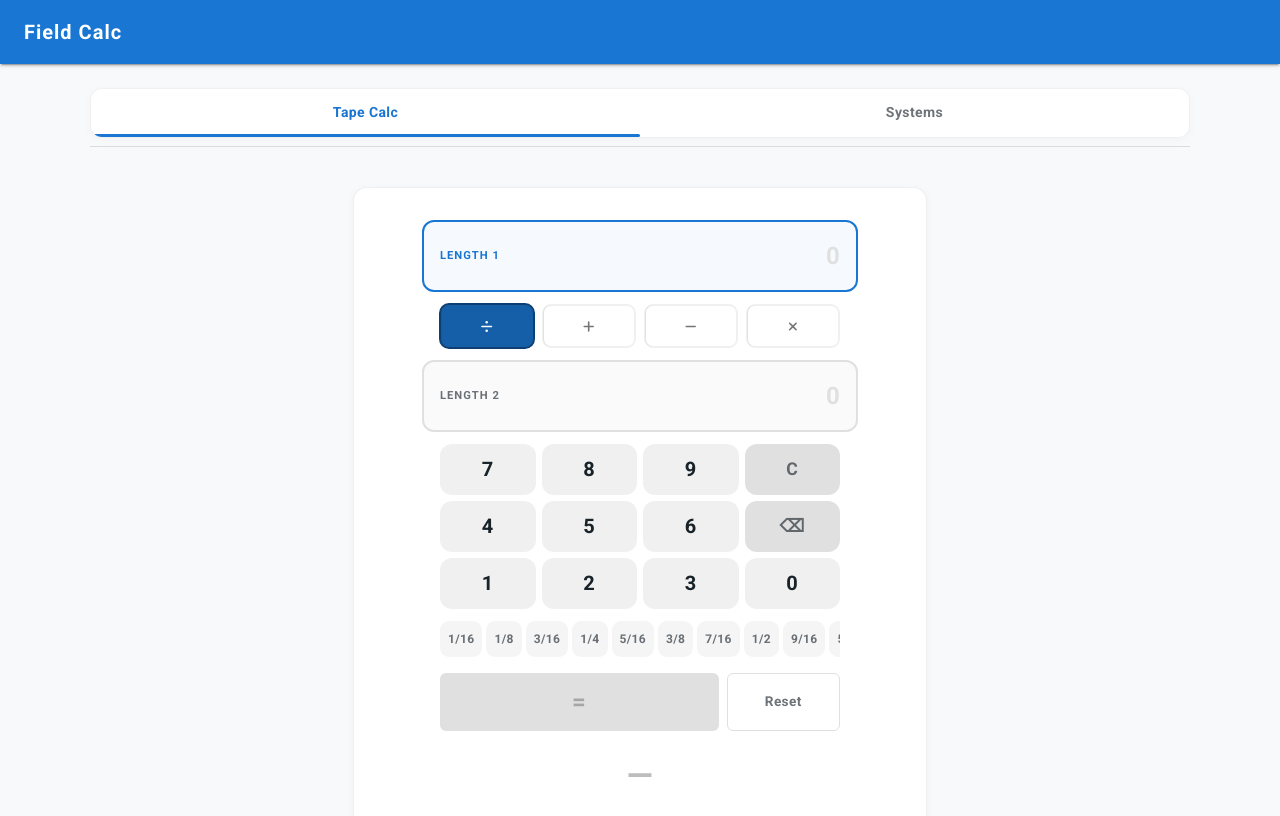
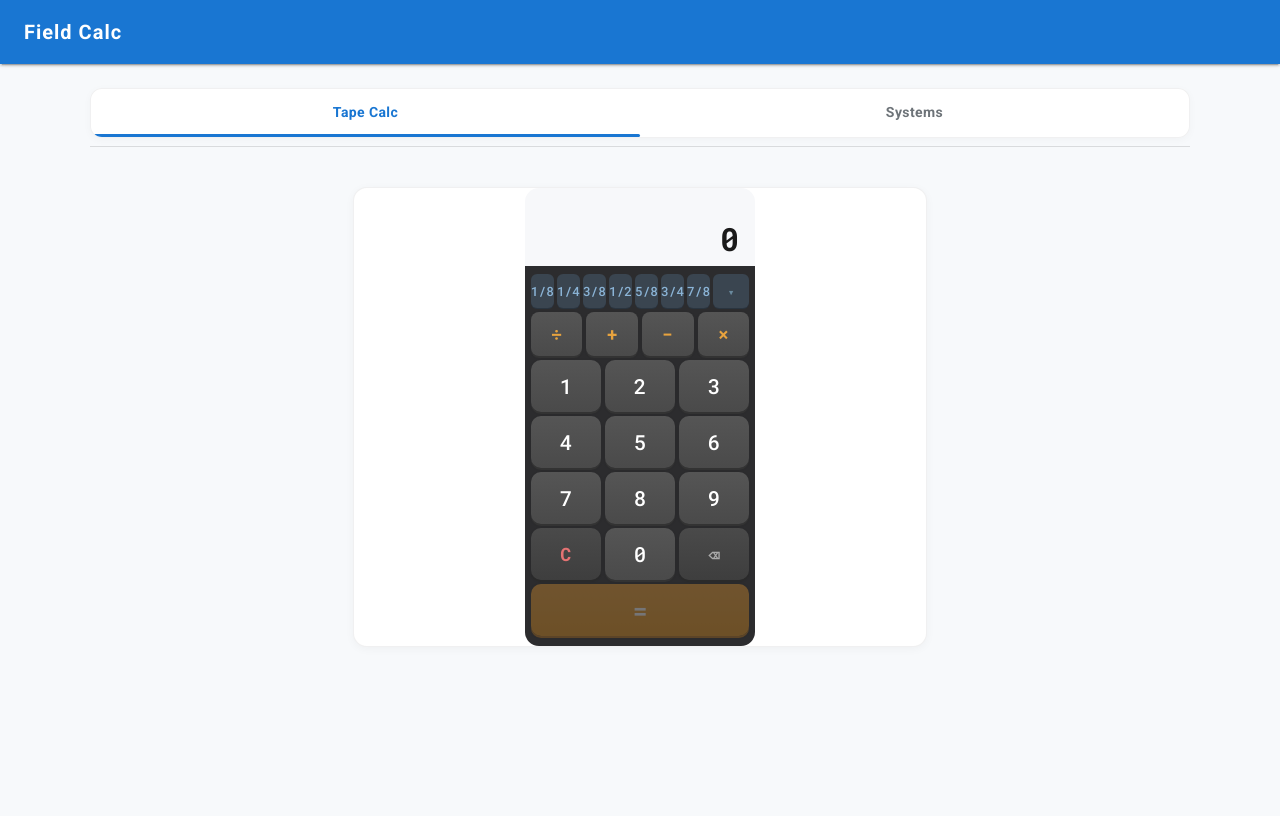
Before and after one commit to danielh70/pcalcu, a React (Create React App) app: page / in a window 1280 px wide. Shown: the top 816 px of the page. Built offline with nearby package versions, Linux system fonts and the light colour scheme.

Commit message:
Major TapeCalc redesign

```diff
--- a/public/index.html
+++ b/public/index.html
@@ -10,7 +10,7 @@
     <link rel="manifest" href="%PUBLIC_URL%/manifest.json" />
     <link
       rel="stylesheet"
-      href="https://fonts.googleapis.com/css?family=Roboto:300,400,500,700&display=swap"
+      href="https://fonts.googleapis.com/css2?family=Roboto:wght@300;400;500;700&family=Roboto+Mono:wght@400;500;700&display=swap"
     />
 
     <script src="https://kit.fontawesome.com/88d11f9c92.js" crossorigin="anonymous"></script>
--- a/src/components/TapeCalc.js
+++ b/src/components/TapeCalc.js
@@ -1,12 +1,10 @@
 import React from 'react';
-import Typography from '@mui/material/Typography';
-import ToggleButton from '@mui/material/ToggleButton';
-import { FontAwesomeIcon } from '@fortawesome/react-fontawesome';
-import { faPlus, faMinus, faDivide, faXmark } from '@fortawesome/free-solid-svg-icons';
 import Box from '@mui/material/Box';
-import Button from '@mui/material/Button';
+import { closestSixteenth, parseLength } from '../utils/measure';
 
-import { closestSixteenth, parseLength } from '../utils/measure';
+/* ═══════════════════════════════════════════════════════════════
+   Exported calculation logic — unchanged
+   ═══════════════════════════════════════════════════════════════ */
 
 export function closestTapeMeasure(value) {
   return closestSixteenth(value);
@@ -41,70 +39,179 @@ export function computeTapeOperation(aFraction, bFraction, op) {
   }
 }
 
-const OPS = [
-  { value: 'divide', icon: faDivide },
-  { value: 'add', icon: faPlus },
-  { value: 'subtract', icon: faMinus },
-  { value: 'multiply', icon: faXmark },
-];
+/* ═══════════════════════════════════════════════════════════════
+   Constants
+   ═══════════════════════════════════════════════════════════════ */
 
-const FRACTIONS = [
-  '1/16', '1/8', '3/16', '1/4', '5/16', '3/8', '7/16',
-  '1/2', '9/16', '5/8', '11/16', '3/4', '13/16', '7/8', '15/16',
-];
+const OP_SYMBOLS = { divide: '\u00f7', add: '+', subtract: '\u2212', multiply: '\u00d7' };
+const OPS = ['divide', 'add', 'subtract', 'multiply'];
+const EIGHTHS = ['1/8', '1/4', '3/8', '1/2', '5/8', '3/4', '7/8'];
+const SIXTEENTHS = ['1/16', '3/16', '5/16', '7/16', '9/16', '11/16', '13/16', '15/16'];
 
-const KEYS = [
-  '7', '8', '9', 'clear',
-  '4', '5', '6', 'backspace',
-  '1', '2', '3', '0',
-];
-
-const keyBtnBase = {
-  minHeight: 48,
-  minWidth: 0,
-  borderRadius: 2,
-  border: 'none',
-  boxShadow: 'none',
-  textTransform: 'none',
-  fontWeight: 600,
-  '&:hover': { boxShadow: 'none' },
+const haptic = () => {
+  try { navigator.vibrate(10); } catch (e) { /* no-op on desktop */ }
 };
 
-const numBtnSx = {
-  ...keyBtnBase,
-  bgcolor: '#f0f0f0',
-  color: 'text.primary',
-  fontSize: '1.25rem',
-  '&:hover': { bgcolor: '#e4e4e4', boxShadow: 'none' },
-  '&:active': { bgcolor: '#d8d8d8' },
-};
+/* ═══════════════════════════════════════════════════════════════
+   Scoped styles (injected once via <style>)
+   ═══════════════════════════════════════════════════════════════ */
 
-const actionBtnSx = {
-  ...keyBtnBase,
-  bgcolor: '#e0e0e0',
-  color: 'text.secondary',
-  fontSize: '1.1rem',
-  '&:hover': { bgcolor: '#d4d4d4', boxShadow: 'none' },
-  '&:active': { bgcolor: '#c8c8c8' },
-};
+const STYLES = `
+/* ── base reset ── */
+.tc-btn {
+  border: none;
+  outline: none;
+  cursor: pointer;
+  -webkit-tap-highlight-color: transparent;
+  user-select: none;
+  padding: 0;
+  margin: 0;
+  display: flex;
+  align-items: center;
+  justify-content: center;
+  font-family: 'Roboto Mono', 'SF Mono', 'Menlo', monospace;
+  transition: transform 80ms ease, box-shadow 80ms ease, background 80ms ease;
+}
+.tc-btn:active:not(:disabled) {
+  transform: translateY(1px);
+}
+
+/* ── number keys ── */
+.tc-num {
+  background: linear-gradient(180deg, #555 0%, #4a4a4a 100%);
+  color: #fff;
+  font-size: 1.3rem;
+  font-weight: 500;
+  box-shadow: 0 2px 0 #333, 0 1px 3px rgba(0,0,0,0.12);
+}
+.tc-num:active {
+  background: #3a3a3a;
+  box-shadow: 0 1px 0 #333;
+}
+
+/* ── action keys (C / backspace) ── */
+.tc-action {
+  background: linear-gradient(180deg, #4a4a4a 0%, #3e3e3e 100%);
+  color: #aaa;
+  font-size: 1.15rem;
+  font-weight: 600;
+  box-shadow: 0 2px 0 #2a2a2a, 0 1px 3px rgba(0,0,0,0.12);
+}
+.tc-action:active {
+  background: #333;
+  box-shadow: 0 1px 0 #2a2a2a;
+}
+.tc-action-c { color: #e57373; }
+
+/* ── operator keys ── */
+.tc-op {
+  background: linear-gradient(180deg, #555 0%, #4a4a4a 100%);
+  color: #e8a33e;
+  font-size: 1.15rem;
+  font-weight: 600;
+  box-shadow: 0 2px 0 #333, 0 1px 3px rgba(0,0,0,0.12);
+}
+.tc-op:active {
+  background: #3a3a3a;
+  box-shadow: 0 1px 0 #333;
+}
+.tc-op[aria-pressed="true"] {
+  background: #e8941a;
+  color: #fff;
+  box-shadow: 0 2px 0 #b8741a, 0 0 8px rgba(232,148,26,0.25);
+}
+.tc-op[aria-pressed="true"]:active {
+  background: #d68418;
+  box-shadow: 0 1px 0 #b8741a;
+}
+
+/* ── fraction keys ── */
+.tc-frac {
+  background: #3a4550;
+  color: #8bb4d6;
+  font-weight: 500;
+  box-shadow: 0 1px 0 #2a3540;
+  font-size: 0.8rem;
+}
+.tc-frac:active {
+  background: #2e3a44;
+  box-shadow: none;
+}
+.tc-frac-sm { font-size: 0.65rem; }
+
+/* ── more toggle ── */
+.tc-more {
+  background: #3a4550;
+  color: #6a8a9e;
+  font-size: 0.7rem;
+  box-shadow: 0 1px 0 #2a3540;
+}
+.tc-more:active {
+  background: #2e3a44;
+  box-shadow: none;
+}
+
+/* ── equals key ── */
+.tc-eq {
+  background: linear-gradient(180deg, #f0a030 0%, #e8941a 100%);
+  color: #fff;
+  font-size: 1.5rem;
+  font-weight: 700;
+  box-shadow: 0 2px 0 #b8741a, 0 1px 4px rgba(0,0,0,0.15);
+}
+.tc-eq:active:not(:disabled) {
+  background: #d68418;
+  box-shadow: 0 1px 0 #b8741a;
+}
+.tc-eq:disabled {
+  opacity: 0.35;
+  cursor: default;
+}
+`;
+
+/* ═══════════════════════════════════════════════════════════════
+   Component
+   ═══════════════════════════════════════════════════════════════ */
 
 export default function TapeCalc() {
   const [length1, setLength1] = React.useState('');
   const [length2, setLength2] = React.useState('');
-  const [activeField, setActiveField] = React.useState('length1');
-  const [result, setResult] = React.useState(null);
-  const [view, setView] = React.useState('divide');
+  const [op, setOp] = React.useState(null);
+  const [phase, setPhase] = React.useState('length1');
+  const [resultDisplay, setResultDisplay] = React.useState('');
+  const [chainFrac, setChainFrac] = React.useState(null);
+  const [error, setError] = React.useState(null);
+  const [showMore, setShowMore] = React.useState(false);
 
-  const setActive = activeField === 'length1' ? setLength1 : setLength2;
+  /* ── derived display values ── */
 
-  const handleDigit = (digit) => {
-    setResult(null);
-    setActive((prev) => prev + digit);
+  const mainDisplay = (() => {
+    if (phase === 'result') return error || resultDisplay || '0';
+    if (phase === 'length2') return length2 || '0';
+    return length1 || '0';
+  })();
+
+  const expressionTape = (() => {
+    if (!op) return '';
+    const sym = OP_SYMBOLS[op];
+    if (phase === 'length2') return `${length1 || '0'} ${sym}`;
+    if (phase === 'result') return `${length1 || '0'} ${sym} ${length2 || '0'} =`;
+    return '';
+  })();
+
+  /* ── input helpers ── */
+
+  const smartAppendFraction = (setter, frac) => {
+    setter((prev) => {
+      const t = prev.trim();
+      if (!t) return frac;
+      if (/^\d+\/\d+$/.test(t)) return frac;
+      return t.replace(/\s+\d+\/\d+$/, '') + ' ' + frac;
+    });
   };
 
-  const handleBackspace = () => {
-    setResult(null);
-    setActive((prev) => {
+  const smartBackspace = (setter) => {
+    setter((prev) => {
       if (!prev) return prev;
       const m = prev.match(/\s+\d+\/\d+$/);
       if (m) return prev.slice(0, -m[0].length);
@@ -113,267 +220,295 @@ export default function TapeCalc() {
     });
   };
 
-  const handleClearEntry = () => {
-    setResult(null);
-    setActive('');
+  /* ── handlers ── */
+
+  const handleDigit = (digit) => {
+    haptic();
+    setError(null);
+    if (phase === 'result') {
+      setLength1(digit);
+      setLength2('');
+      setOp(null);
+      setChainFrac(null);
+      setResultDisplay('');
+      setPhase('length1');
+      return;
+    }
+    const setter = phase === 'length1' ? setLength1 : setLength2;
+    setter((prev) => prev + digit);
   };
 
   const handleFraction = (frac) => {
-    setResult(null);
-    setActive((prev) => {
-      const t = prev.trim();
-      if (!t) return frac;
-      if (/^\d+\/\d+$/.test(t)) return frac;
-      return t.replace(/\s+\d+\/\d+$/, '') + ' ' + frac;
-    });
+    haptic();
+    setError(null);
+    if (phase === 'result') {
+      setLength1(frac);
+      setLength2('');
+      setOp(null);
+      setChainFrac(null);
+      setResultDisplay('');
+      setPhase('length1');
+      return;
+    }
+    smartAppendFraction(phase === 'length1' ? setLength1 : setLength2, frac);
   };
 
-  const selectOp = (next) => {
-    setView(next);
-    setActiveField('length2');
-    setResult(null);
+  const handleBackspace = () => {
+    haptic();
+    if (phase === 'result') return;
+    smartBackspace(phase === 'length1' ? setLength1 : setLength2);
   };
 
-  const handleSubmit = () => {
+  const handleOp = (newOp) => {
+    haptic();
+    setError(null);
+    if (phase === 'result') {
+      setLength1(resultDisplay);
+      setLength2('');
+      setOp(newOp);
+      setPhase('length2');
+      return;
+    }
+    if (phase === 'length1' && !length1) return;
+    setOp(newOp);
+    if (phase === 'length1') setPhase('length2');
+  };
+
+  const handleEquals = () => {
+    haptic();
+    if (phase !== 'length2' || !length2) return;
+
     let a, b;
     try {
-      a = parseLength(length1);
+      a = chainFrac || parseLength(length1);
     } catch {
+      setError('Invalid length');
+      setPhase('result');
       return;
     }
     try {
       b = parseLength(length2);
     } catch {
+      setError('Invalid length');
+      setPhase('result');
       return;
     }
     try {
-      const raw = computeTapeOperation(a, b, view);
+      const raw = computeTapeOperation(a, b, op);
       const nearest = closestTapeMeasure(raw);
-      setResult({ raw, nearest });
+      setResultDisplay(nearest.toFraction(true));
+      setChainFrac(nearest);
+      setError(null);
     } catch (err) {
-      setResult({ error: err.message });
+      setError(err.message);
+      setChainFrac(null);
     }
+    setPhase('result');
   };
 
-  const handleReset = () => {
+  const handleClear = () => {
+    haptic();
     setLength1('');
     setLength2('');
-    setResult(null);
-    setActiveField('length1');
-    setView('divide');
+    setOp(null);
+    setPhase('length1');
+    setResultDisplay('');
+    setChainFrac(null);
+    setError(null);
+    setShowMore(false);
   };
 
-  const goDisabled = !length1 || !length2;
+  /* ── render ── */
 
-  const renderDisplay = (label, value, field) => {
-    const isActive = activeField === field;
-    return (
-      <Box
-        onClick={() => setActiveField(field)}
-        aria-label={label}
-        role='button'
-        tabIndex={0}
-        sx={{
-          width: '100%',
-          minHeight: 52,
-          px: 2,
-          py: 1,
-          borderRadius: 2,
-          border: '2.5px solid',
-          borderColor: isActive ? 'primary.main' : 'grey.300',
-          bgcolor: isActive ? 'rgba(25, 118, 210, 0.04)' : '#fafafa',
-          display: 'flex',
-          alignItems: 'center',
-          justifyContent: 'space-between',
-          cursor: 'pointer',
-          transition: 'border-color 0.15s, background-color 0.15s',
-          userSelect: 'none',
-        }}
-      >
-        <Typography
-          sx={{
-            fontSize: '0.7rem',
-            fontWeight: 700,
-            color: isActive ? 'primary.main' : 'text.secondary',
-            textTransform: 'uppercase',
-            letterSpacing: 1,
-          }}
-        >
-          {label}
-        </Typography>
-        <Typography
-          data-testid={`${field}-value`}
-          sx={{
-            fontSize: '1.5rem',
-            fontWeight: 700,
-            color: value ? 'text.primary' : 'grey.300',
-            fontVariantNumeric: 'tabular-nums',
-          }}
-        >
-          {value || '0'}
-        </Typography>
-      </Box>
-    );
-  };
+  const eqDisabled = phase !== 'length2' || !length2;
 
   return (
     <Box
       sx={{
+        mx: { xs: '-12px', sm: '-16px' },
+        mt: { xs: '-22px', sm: '-32px' },
+        mb: { xs: '-26px', sm: '-36px' },
+        borderRadius: '14px',
+        overflow: 'hidden',
         display: 'flex',
         flexDirection: 'column',
-        alignItems: 'center',
-        gap: 1.5,
-        width: '100%',
-        maxWidth: 400,
-        mx: 'auto',
       }}
     >
-      {renderDisplay('Length 1', length1, 'length1')}
+      <style>{STYLES}</style>
 
-      <Box sx={{ display: 'flex', gap: 1, width: '100%' }}>
-        {OPS.map((op) => (
-          <ToggleButton
-            key={op.value}
-            value={op.value}
-            aria-label={op.value}
-            selected={view === op.value}
-            onClick={() => selectOp(op.value)}
-            size='small'
-            sx={{ flex: 1, minHeight: 44, borderRadius: 1.5 }}
-          >
-            <FontAwesomeIcon icon={op.icon} />
-          </ToggleButton>
-        ))}
-      </Box>
-
-      {renderDisplay('Length 2', length2, 'length2')}
-
-      <Box
-        sx={{
-          display: 'grid',
-          gridTemplateColumns: 'repeat(4, 1fr)',
-          gap: 0.75,
-          width: '100%',
+      {/* ── display area ── */}
+      <div
+        style={{
+          background: '#f7f8fa',
+          padding: '10px 16px 8px',
+          display: 'flex',
+          flexDirection: 'column',
+          alignItems: 'flex-end',
+          justifyContent: 'flex-end',
+          minHeight: 60,
         }}
       >
-        {KEYS.map((key) => {
-          if (key === 'clear') {
-            return (
-              <Button
-                key={key}
-                onClick={handleClearEntry}
-                aria-label='clear entry'
-                sx={actionBtnSx}
-              >
-                C
-              </Button>
-            );
-          }
-          if (key === 'backspace') {
-            return (
-              <Button
-                key={key}
-                onClick={handleBackspace}
-                aria-label='backspace'
-                sx={actionBtnSx}
-              >
-                &#x232B;
-              </Button>
-            );
-          }
-          return (
-            <Button key={key} onClick={() => handleDigit(key)} sx={numBtnSx}>
-              {key}
-            </Button>
-          );
-        })}
-      </Box>
+        <div
+          data-testid='expression-tape'
+          style={{
+            fontSize: 14,
+            color: '#999',
+            fontFamily: "'Roboto Mono', monospace",
+            minHeight: 18,
+            lineHeight: '18px',
+            whiteSpace: 'nowrap',
+            overflow: 'hidden',
+            textOverflow: 'ellipsis',
+            width: '100%',
+            textAlign: 'right',
+          }}
+        >
+          {expressionTape}
+        </div>
+        <div
+          data-testid='display-value'
+          aria-label='result'
+          style={{
+            fontSize: mainDisplay.length > 12 ? 22 : mainDisplay.length > 8 ? 26 : 32,
+            fontWeight: 600,
+            color: error ? '#e53935' : '#1a1a1a',
+            fontFamily: "'Roboto Mono', monospace",
+            lineHeight: 1.2,
+            whiteSpace: 'nowrap',
+            overflow: 'hidden',
+            textOverflow: 'ellipsis',
+            width: '100%',
+            textAlign: 'right',
+            transition: 'font-size 120ms ease',
+            minHeight: 38,
+            display: 'flex',
+            alignItems: 'flex-end',
+            justifyContent: 'flex-end',
+          }}
+        >
+          {mainDisplay}
+        </div>
+      </div>
 
-      <Box
-        sx={{
+      {/* ── keypad area ── */}
+      <div
+        style={{
+          background: '#2c2c2e',
+          padding: '8px 6px 10px',
           display: 'flex',
-          gap: 0.5,
-          width: '100%',
-          overflowX: 'auto',
-          pb: 0.5,
-          '&::-webkit-scrollbar': { display: 'none' },
-          scrollbarWidth: 'none',
+          flexDirection: 'column',
+          gap: 4,
         }}
       >
-        {FRACTIONS.map((frac) => (
-          <Button
-            key={frac}
-            onClick={() => handleFraction(frac)}
-            sx={{
-              minWidth: 'auto',
-              minHeight: 36,
-              px: 1,
-              py: 0.25,
-              fontSize: '0.75rem',
-              fontWeight: 600,
-              color: 'text.secondary',
-              bgcolor: '#f5f5f5',
-              borderRadius: 1.5,
-              whiteSpace: 'nowrap',
-              flexShrink: 0,
-              textTransform: 'none',
-              boxShadow: 'none',
-              '&:hover': { bgcolor: '#e8e8e8', boxShadow: 'none' },
+        {/* fraction row — eighths */}
+        <div style={{ display: 'flex', gap: 3 }}>
+          {EIGHTHS.map((frac) => (
+            <button
+              key={frac}
+              className='tc-btn tc-frac'
+              onClick={() => handleFraction(frac)}
+              style={{ flex: 1, height: 34, borderRadius: 6 }}
+            >
+              {frac}
+            </button>
+          ))}
+          <button
+            className='tc-btn tc-more'
+            aria-label={showMore ? 'fewer fractions' : 'more fractions'}
+            onClick={() => {
+              haptic();
+              setShowMore((v) => !v);
             }}
+            style={{ width: 36, minWidth: 36, height: 34, borderRadius: 6 }}
           >
-            {frac}
-          </Button>
-        ))}
-      </Box>
+            {showMore ? '\u25b4' : '\u25be'}
+          </button>
+        </div>
 
-      <Box sx={{ display: 'flex', gap: 1, width: '100%' }}>
-        <Button
-          variant='contained'
-          onClick={handleSubmit}
-          disabled={goDisabled}
+        {/* fraction row — sixteenths (expanded) */}
+        {showMore && (
+          <div style={{ display: 'flex', gap: 3 }}>
+            {SIXTEENTHS.map((frac) => (
+              <button
+                key={frac}
+                className='tc-btn tc-frac tc-frac-sm'
+                onClick={() => handleFraction(frac)}
+                style={{ flex: 1, height: 34, borderRadius: 6 }}
+              >
+                {frac}
+              </button>
+            ))}
+          </div>
+        )}
+
+        {/* operation row */}
+        <div style={{ display: 'flex', gap: 4 }}>
+          {OPS.map((key) => (
+            <button
+              key={key}
+              className='tc-btn tc-op'
+              aria-label={key}
+              aria-pressed={op === key}
+              onClick={() => handleOp(key)}
+              style={{ flex: 1, height: 44, borderRadius: 8 }}
+            >
+              {OP_SYMBOLS[key]}
+            </button>
+          ))}
+        </div>
+
+        {/* number grid — 1-9 */}
+        <div style={{ display: 'grid', gridTemplateColumns: 'repeat(3, 1fr)', gap: 4 }}>
+          {['1', '2', '3', '4', '5', '6', '7', '8', '9'].map((d) => (
+            <button
+              key={d}
+              className='tc-btn tc-num'
+              onClick={() => handleDigit(d)}
+              style={{ height: 52, borderRadius: 10 }}
+            >
+              {d}
+            </button>
+          ))}
+        </div>
+
+        {/* bottom row — C, 0, backspace */}
+        <div style={{ display: 'grid', gridTemplateColumns: 'repeat(3, 1fr)', gap: 4 }}>
+          <button
+            className='tc-btn tc-action tc-action-c'
+            aria-label='clear'
+            onClick={handleClear}
+            style={{ height: 52, borderRadius: 10 }}
+          >
+            C
+          </button>
+          <button
+            className='tc-btn tc-num'
+            onClick={() => handleDigit('0')}
+            style={{ height: 52, borderRadius: 10 }}
+          >
+            0
+          </button>
+          <button
+            className='tc-btn tc-action'
+            aria-label='backspace'
+            onClick={handleBackspace}
+            style={{ height: 52, borderRadius: 10, fontSize: '1.2rem' }}
+          >
+            {'\u232b'}
+          </button>
+        </div>
+
+        {/* equals */}
+        <button
+          className='tc-btn tc-eq'
           aria-label='calculate'
-          sx={{ flex: 3, minHeight: 48, fontSize: '1.5rem', fontWeight: 700 }}
+          onClick={handleEquals}
+          disabled={eqDisabled}
+          style={{ height: 52, borderRadius: 10, width: '100%' }}
         >
           =
-        </Button>
-        <Button
-          variant='outlined'
-          onClick={handleReset}
-          aria-label='reset'
-          sx={{
-            flex: 1,
-            minHeight: 48,
-            fontSize: '0.85rem',
-            fontWeight: 600,
-            color: 'text.secondary',
-            borderColor: 'grey.300',
-          }}
-        >
-          Reset
-        </Button>
-      </Box>
-
-      <Box
-        sx={{
-          width: '100%',
-          textAlign: 'center',
-          py: 1.5,
-          borderRadius: 2,
-          bgcolor: result && !result.error ? 'rgba(25, 118, 210, 0.06)' : 'transparent',
-        }}
-      >
-        <Typography
-          variant='h4'
-          aria-label='result'
-          sx={{
-            fontWeight: 700,
-            color: result ? (result.error ? 'error.main' : 'primary.dark') : 'grey.400',
-            letterSpacing: 0.5,
-          }}
-        >
-          {result ? (result.error ? result.error : result.nearest.toFraction(true)) : '\u2014'}
-        </Typography>
-      </Box>
+        </button>
+      </div>
     </Box>
   );
 }
```
Also changed, not shown: 2 other files (tests, documents, lock files or other folders).
